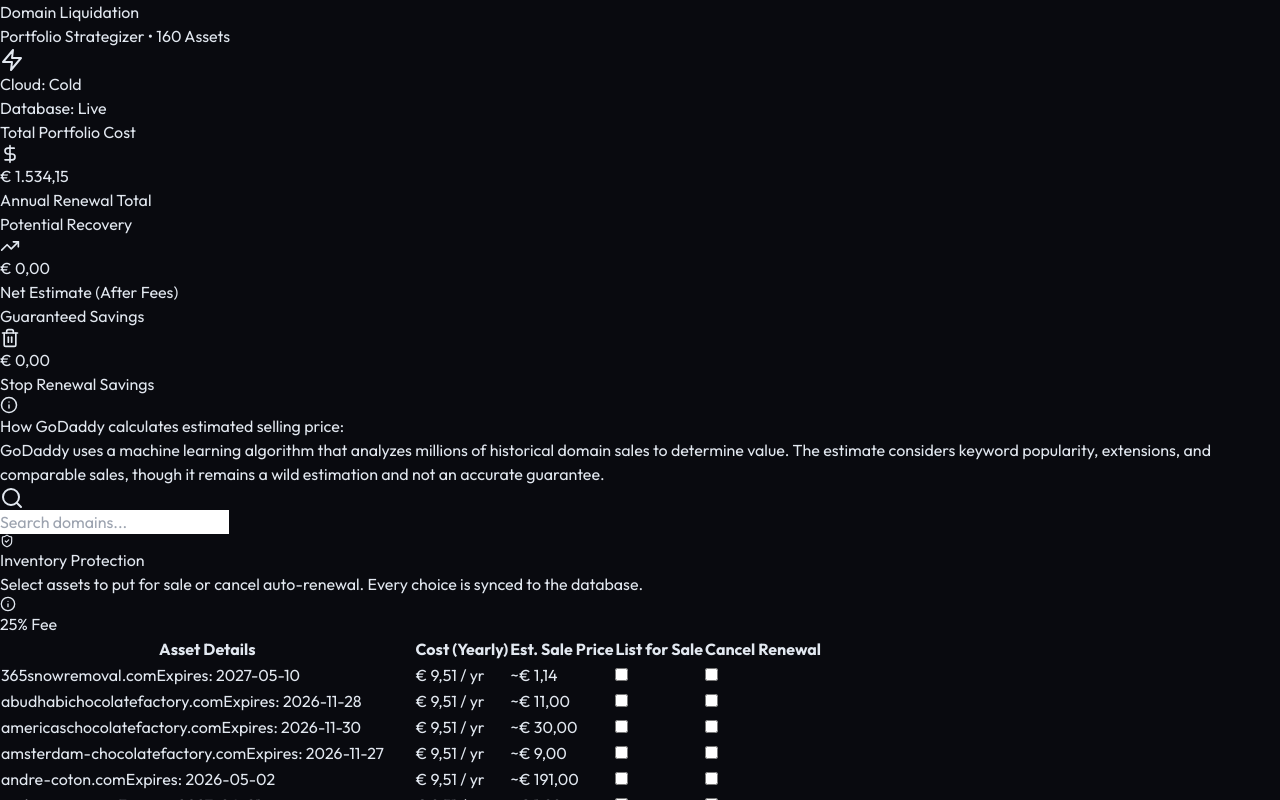
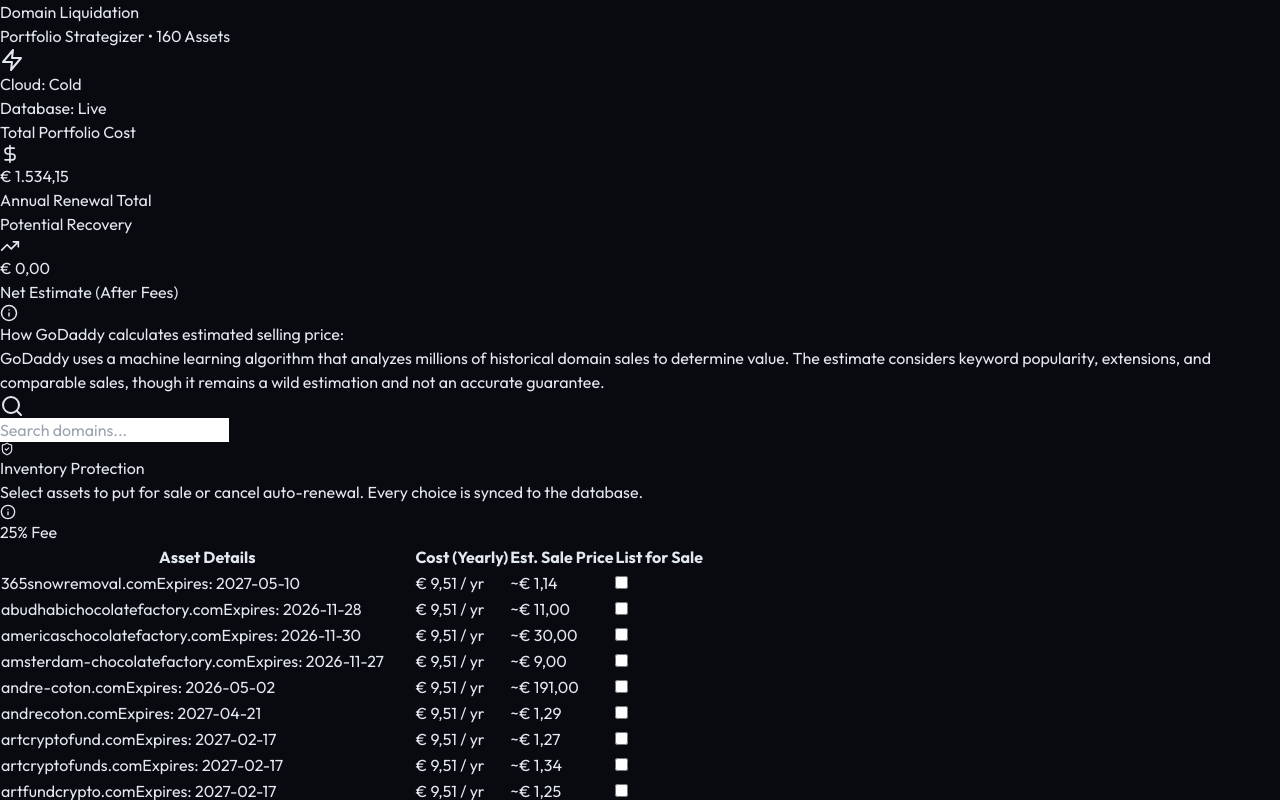
Before and after one commit to FleurMax/domain-maagment, a React (Vite) app: page / in a window 1280 px wide. Shown: the top 800 px of the page. Built offline with nearby package versions, Linux system fonts and the light colour scheme; no server answers.

Commit message:
Removed Cancel Renewal option and refined dashboard to 2-panel layout

```diff
--- a/src/App.jsx
+++ b/src/App.jsx
@@ -115,11 +115,10 @@
   const stats = useMemo(() => {
     let totalPayingPrice = 0;
     let totalSaleMarketVal = 0;
-    let savedByCanceling = 0;
 
     data.forEach(item => {
       const domainName = item['Domain Name'];
-      const selection = savedSelections[domainName] || { forSale: false, cancelAutoRenew: false };
+      const selection = savedSelections[domainName] || { forSale: false };
 
       const price = parsePrice(item['Renewal Price']);
       const marketVal = parsePrice(item['Estimated Value']);
@@ -129,13 +128,9 @@
       if (selection.forSale) {
         totalSaleMarketVal += marketVal * (1 - GODADDY_FEE_PERCENT/100);
       }
-
-      if (selection.cancelAutoRenew) {
-        savedByCanceling += price;
-      }
     });
 
-    return { totalPayingPrice, totalSaleMarketVal, savedByCanceling };
+    return { totalPayingPrice, totalSaleMarketVal };
   }, [data, savedSelections]);
 
   const filteredData = useMemo(() => {
@@ -182,7 +177,7 @@
       </header>
 
       {/* MAIN PANELS */}
-      <div className="grid grid-cols-1 md:grid-cols-3 gap-6">
+      <div className="grid grid-cols-1 md:grid-cols-2 gap-6">
 
         {/* 1. TOTAL PAYING PRICE */}
         <div className="glass p-8 border-l-4 border-blue-500/50">
@@ -208,18 +203,6 @@
           <div className="flex flex-col mt-2 gap-1">
             <p className="text-[9px] text-slate-500 font-bold tracking-tight uppercase">Net Estimate (After Fees)</p>
           </div>
-        </div>
-
-        {/* 3. MONEY SAVED BY CANCELING */}
-        <div className="glass p-8 border-l-4 border-rose-500/50 bg-rose-500/[0.02]">
-          <div className="flex justify-between items-start mb-4">
-            <p className="text-[10px] font-black text-rose-500 uppercase tracking-widest">Guaranteed Savings</p>
-            <Trash2 className="text-rose-500/30" size={20} />
-          </div>
-          <h2 className="text-3xl font-bold text-rose-400 tracking-tight">
-            {formatEuro(stats.savedByCanceling)}
-          </h2>
-          <p className="text-[9px] text-slate-600 mt-2 font-black italic uppercase italic">Stop Renewal Savings</p>
         </div>
       </div>
 
@@ -275,7 +258,6 @@
                 <th className="px-4 md:px-6 py-5 text-[10px] text-slate-500 font-bold uppercase tracking-widest text-right">Cost (Yearly)</th>
                 <th className="px-3 md:px-6 py-5 text-[10px] text-blue-400 font-bold uppercase tracking-widest text-right">Est. Sale Price</th>
                 <th className="px-4 md:px-6 py-5 text-[10px] text-slate-500 font-bold uppercase tracking-widest text-center">List for Sale</th>
-                <th className="px-4 md:px-6 py-5 text-[10px] text-slate-500 font-bold uppercase tracking-widest text-center">Cancel Renewal</th>
               </tr>
             </thead>
             <tbody className="divide-y divide-white/[0.04]">
@@ -288,7 +270,8 @@
                     <motion.tr
                       layout
                       key={domain}
-                      className="hover:bg-white/[0.04] active:bg-white/[0.08] transition-colors group"
+                      onClick={() => handleToggle(domain, !selection.forSale)}
+                      className="hover:bg-white/[0.04] active:bg-white/[0.08] transition-colors cursor-pointer group"
                     >
                       <td className="px-6 md:px-8 py-5 min-w-[200px]">
                         <div className="flex flex-col">
@@ -308,16 +291,8 @@
                         <input
                           type="checkbox"
                           checked={selection.forSale}
-                          onChange={(e) => handleToggle(domain, 'forSale', e.target.checked)}
+                          readOnly // Controlled by row click
                           className="w-5 h-5 rounded-md accent-blue-600 cursor-pointer transition-transform group-hover:scale-110"
-                        />
-                      </td>
-                      <td className="px-4 md:px-6 py-5 text-center">
-                        <input
-                          type="checkbox"
-                          checked={selection.cancelAutoRenew}
-                          onChange={(e) => handleToggle(domain, 'cancelAutoRenew', e.target.checked)}
-                          className="w-5 h-5 rounded-md accent-rose-600 cursor-pointer transition-transform group-hover:scale-110"
                         />
                       </td>
                     </motion.tr>
```
